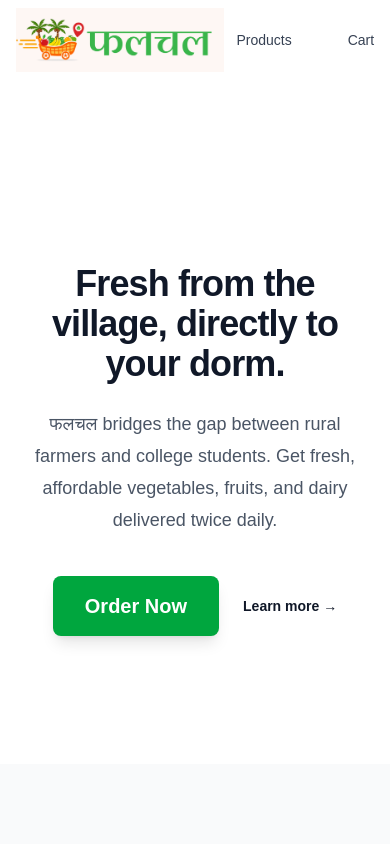
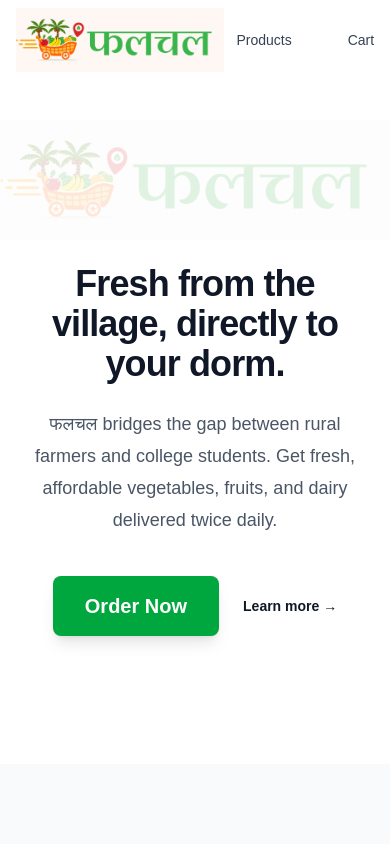
Before and after one commit to sameerwork0207/PhalChal, a Next.js app: page / in a window 390 px wide. Shown: the top 844 px of the page. Built offline with nearby package versions, Linux system fonts and the light colour scheme; no server answers.

Commit message:
fix: removed white background from logo, centered watermark, stabilized product images

```diff
--- a/src/app/page.tsx
+++ b/src/app/page.tsx
@@ -5,8 +5,8 @@
   return (
     <div className="bg-white relative overflow-hidden">
       {/* Watermark Logo */}
-      <div className="absolute inset-x-0 -top-32 md:-top-64 z-0 flex items-center justify-center opacity-5 pointer-events-none">
-        <Image src="/logo.png" alt="Watermark" width={1000} height={1000} className="object-contain" priority />
+      <div className="absolute inset-x-0 top-10 md:top-20 z-0 flex items-center justify-center opacity-15 pointer-events-none">
+        <Image src="/logo.png" alt="Watermark" width={1000} height={1000} className="object-contain mix-blend-multiply" priority />
       </div>
 
       {/* Hero Section */}
--- a/src/app/products/page.tsx
+++ b/src/app/products/page.tsx
@@ -5,18 +5,18 @@
 export default async function ProductsPage() {
   // Using robust image links and expanding product categories to include Dairy
   const products = [
-    { id: '1', name: 'Farm Fresh Sugarcane', category: 'Vegetables', price: 40, unit: 'bundle', farmer: { name: 'Vishwas Deshmukh' }, village: 'Dhamori', rating: 4.8, image: 'https://images.unsplash.com/photo-1520696342898-316881c002bd?auto=format&fit=crop&w=600&q=80' },
-    { id: '2', name: 'Sweet Pomegranate', category: 'Fruits', price: 120, unit: 'kg', farmer: { name: 'Shantaram Patil' }, village: 'Pohegoan', rating: 4.9, image: 'https://images.unsplash.com/photo-1565158145826-b8c115fd2441?auto=format&fit=crop&w=600&q=80' },
-    { id: '3', name: 'Buffalo Milk (Fresh)', category: 'Dairy', price: 65, unit: 'liter', farmer: { name: 'Godawari Dairy' }, village: 'Kolpewadi', rating: 4.9, image: 'https://images.unsplash.com/photo-1550583724-b2692b85b150?auto=format&fit=crop&w=600&q=80' },
-    { id: '4', name: 'Fresh Paneer', category: 'Dairy', price: 320, unit: 'kg', farmer: { name: 'Godawari Dairy' }, village: 'Kolpewadi', rating: 4.8, image: 'https://images.unsplash.com/photo-1631515243349-e0cb75bfceb1?auto=format&fit=crop&w=600&q=80' },
-    { id: '5', name: 'Green Chilli', category: 'Vegetables', price: 60, unit: 'kg', farmer: { name: 'Ramesh Patil' }, village: 'Yesgoan', rating: 4.5, image: 'https://images.unsplash.com/photo-1588726880053-d14c360be8b8?auto=format&fit=crop&w=600&q=80' },
+    { id: '1', name: 'Farm Fresh Sugarcane', category: 'Vegetables', price: 40, unit: 'bundle', farmer: { name: 'Vishwas Deshmukh' }, village: 'Dhamori', rating: 4.8, image: 'https://upload.wikimedia.org/wikipedia/commons/thumb/c/ca/Sugarcane.jpg/600px-Sugarcane.jpg' },
+    { id: '2', name: 'Sweet Pomegranate', category: 'Fruits', price: 120, unit: 'kg', farmer: { name: 'Shantaram Patil' }, village: 'Pohegoan', rating: 4.9, image: 'https://upload.wikimedia.org/wikipedia/commons/thumb/f/fa/Pomegranate_split.jpg/600px-Pomegranate_split.jpg' },
+    { id: '3', name: 'Buffalo Milk (Fresh)', category: 'Dairy', price: 65, unit: 'liter', farmer: { name: 'Godawari Dairy' }, village: 'Kolpewadi', rating: 4.9, image: 'https://upload.wikimedia.org/wikipedia/commons/thumb/0/0e/Milk_glass.jpg/600px-Milk_glass.jpg' },
+    { id: '4', name: 'Fresh Paneer', category: 'Dairy', price: 320, unit: 'kg', farmer: { name: 'Godawari Dairy' }, village: 'Kolpewadi', rating: 4.8, image: 'https://upload.wikimedia.org/wikipedia/commons/thumb/7/7b/Paneer_01.jpg/600px-Paneer_01.jpg' },
+    { id: '5', name: 'Green Chilli', category: 'Vegetables', price: 60, unit: 'kg', farmer: { name: 'Ramesh Patil' }, village: 'Yesgoan', rating: 4.5, image: 'https://upload.wikimedia.org/wikipedia/commons/thumb/c/ca/Green_Chili_Pepper-_2013-10-31_17-45.jpg/600px-Green_Chili_Pepper-_2013-10-31_17-45.jpg' },
     { id: '6', name: 'Red Onion', category: 'Vegetables', price: 30, unit: 'kg', farmer: { name: 'Vishwas Deshmukh' }, village: 'Dhamori', rating: 4.6, image: 'https://images.unsplash.com/photo-1620574387735-3624d75b2dbc?auto=format&fit=crop&w=600&q=80' },
     { id: '7', name: 'Organic Papaya', category: 'Fruits', price: 50, unit: 'piece', farmer: { name: 'Vishal Gavhane' }, village: 'Sonewadi', rating: 4.8, image: 'https://images.unsplash.com/photo-1610832958506-aa56368176cf?auto=format&fit=crop&w=600&q=80' },
     { id: '8', name: 'Sweet Bananas', category: 'Fruits', price: 40, unit: 'dozen', farmer: { name: 'Vishwas Deshmukh' }, village: 'Dhamori', rating: 4.7, image: 'https://images.unsplash.com/photo-1528825871115-3581a5387919?auto=format&fit=crop&w=600&q=80' },
-    { id: '9', name: 'Desi Ghee (Cow)', category: 'Dairy', price: 600, unit: 'liter', farmer: { name: 'Godawari Dairy' }, village: 'Kolpewadi', rating: 5.0, image: 'https://images.unsplash.com/photo-1647427017056-11f4d0bead2c?auto=format&fit=crop&w=600&q=80' },
+    { id: '9', name: 'Desi Ghee (Cow)', category: 'Dairy', price: 600, unit: 'liter', farmer: { name: 'Godawari Dairy' }, village: 'Kolpewadi', rating: 5.0, image: 'https://upload.wikimedia.org/wikipedia/commons/thumb/7/7a/Ghee.jpg/600px-Ghee.jpg' },
     { id: '10', name: 'Farm Tomatoes', category: 'Vegetables', price: 35, unit: 'kg', farmer: { name: 'Shantaram Patil' }, village: 'Pohegoan', rating: 4.5, image: 'https://images.unsplash.com/photo-1592924357228-91a4daadcfea?auto=format&fit=crop&w=600&q=80' },
-    { id: '11', name: 'Fresh Cabbage', category: 'Vegetables', price: 40, unit: 'kg', farmer: { name: 'Sambhaji Kale' }, village: 'Karanji Bk', rating: 4.4, image: 'https://images.unsplash.com/photo-1592424040608-f4b6dc5eb7db?auto=format&fit=crop&w=600&q=80' },
-    { id: '12', name: 'Golden Mangoes', category: 'Fruits', price: 150, unit: 'kg', farmer: { name: 'Ramesh Patil' }, village: 'Yesgoan', rating: 4.9, image: 'https://images.unsplash.com/photo-1553284965-83fd3e82fa5a?auto=format&fit=crop&w=600&q=80' },
+    { id: '11', name: 'Fresh Cabbage', category: 'Vegetables', price: 40, unit: 'kg', farmer: { name: 'Sambhaji Kale' }, village: 'Karanji Bk', rating: 4.4, image: 'https://upload.wikimedia.org/wikipedia/commons/thumb/6/6f/Cabbage_and_cross_section_on_white.jpg/600px-Cabbage_and_cross_section_on_white.jpg' },
+    { id: '12', name: 'Golden Mangoes', category: 'Fruits', price: 150, unit: 'kg', farmer: { name: 'Ramesh Patil' }, village: 'Yesgoan', rating: 4.9, image: 'https://upload.wikimedia.org/wikipedia/commons/thumb/e/ee/Mango_and_cross_section_edit.jpg/600px-Mango_and_cross_section_edit.jpg' },
   ];
 
   return (
--- a/src/components/layout/Navbar.tsx
+++ b/src/components/layout/Navbar.tsx
@@ -15,7 +15,7 @@
         <div className="flex justify-between h-20 items-center">
           <div className="flex-shrink-0">
             <Link href="/" className="flex items-center gap-3 text-3xl font-bold text-green-600">
-              <img src="/logo.png" alt="फलचल Logo" className="h-[4rem] w-auto object-contain" />
+              <img src="/logo.png" alt="फलचल Logo" className="h-[4rem] w-auto object-contain mix-blend-multiply" />
             </Link>
           </div>
 
```
